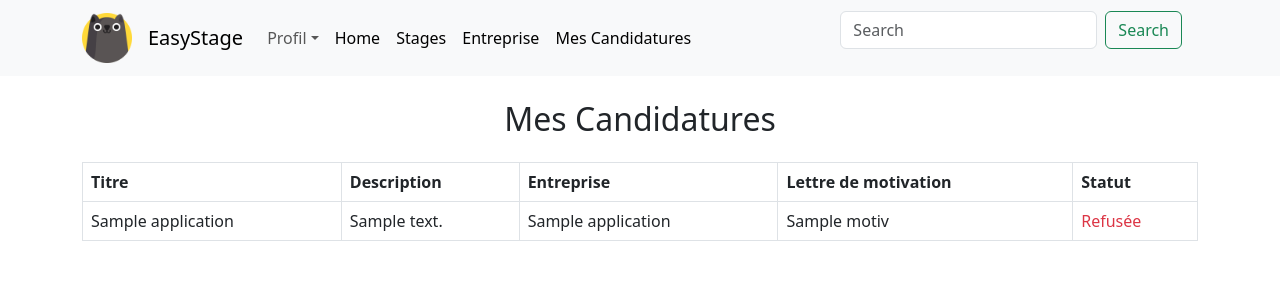
After one commit to ChachURSS/Projet-Web, a PHP site: template templates/applications.twig in a window 1280 px wide. The commit adds this page. Shown: the top 300 px of the page. Run offline with PHP 8.4, Linux system fonts and the light colour scheme; the template is opened without the code that fills it: most values are stand-ins (such as "Sample title", 1, 10 or a date in 2020); some libraries are stand-ins or nearby versions.

Commit message:
Page Mes Candidature
affichage des candidatures et listing des candidatures en attentes et acceptée

```diff
--- /dev/null
+++ b/templates/applications.twig
@@ -0,0 +1,51 @@
+{% include "navbar.twig" %}
+
+{% block content %}
+    <div class="container mt-4">
+        <link href="https://cdn.jsdelivr.net/npm/bootstrap@5.3.0/dist/css/bootstrap.min.css" rel="stylesheet">
+        <h2 class="text-center mb-4">Mes Candidatures</h2>
+
+        <!-- Affichage des messages de session -->
+        {% if session.flash_success %}
+            <div class="alert alert-success">{{ session.flash_success }}</div>
+        {% endif %}
+        {% if session.flash_error %}
+            <div class="alert alert-danger">{{ session.flash_error }}</div>
+        {% endif %}
+
+        {% if applications|length > 0 %}
+            <table class="table table-hover table-bordered">
+                <thead class="thead-dark">
+                    <tr>
+                        <th scope="col">Titre</th>
+                        <th scope="col">Description</th>
+                        <th scope="col">Entreprise</th>
+                        <th scope="col">Lettre de motivation</th>
+                        <th scope="col">Statut</th>
+                    </tr>
+                </thead>
+                <tbody>
+                    {% for application in applications %}
+                        <tr>
+                            <td>{{ application.title }}</td>
+                            <td>{{ application.description }}</td>
+                            <td>{{ application.company_name }}</td>
+                            <td>{{ application.Motiv }}</td>
+                            <td>
+                                {% if application.EtatCandidature == 0 %}
+                                    <span class="text-warning">En attente</span>
+                                {% elseif application.EtatCandidature == 1 %}
+                                    <span class="text-success">Acceptée</span>
+                                {% else %}
+                                    <span class="text-danger">Refusée</span>
+                                {% endif %}
+                            </td>
+                        </tr>
+                    {% endfor %}
+                </tbody>
+            </table>
+        {% else %}
+            <p class="text-center text-muted">Vous n'avez pas encore candidaté à une offre.</p>
+        {% endif %}
+    </div>
+{% endblock %}
--- a/templates/navbar.twig
+++ b/templates/navbar.twig
@@ -21,6 +21,7 @@
                 <li class="nav-item"><a class="nav-link active" href="/home">Home</a></li>
                 <li class="nav-item"><a class="nav-link active" href="/internships">Stages</a></li>
                 <li class="nav-item"><a class="nav-link active" href="/companies">Entreprise</a></li>
+                <li class="nav-item"><a class="nav-link active" href="/applications">Mes Candidatures</a></li>
             </ul>
 
             <form class="d-flex align-items-center" role="search">
```
Also changed, not shown: app/routes.php (+24 -0 lines).
